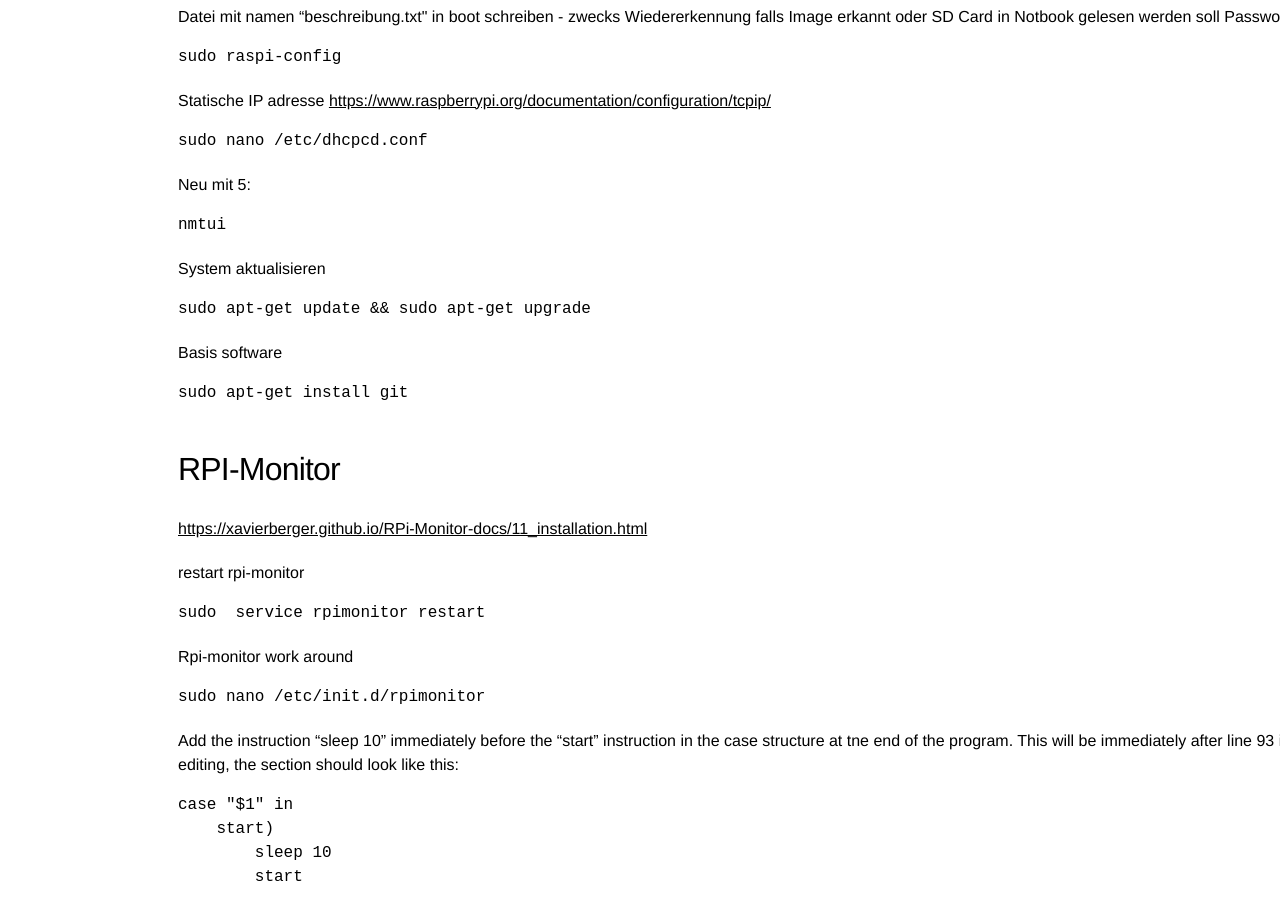
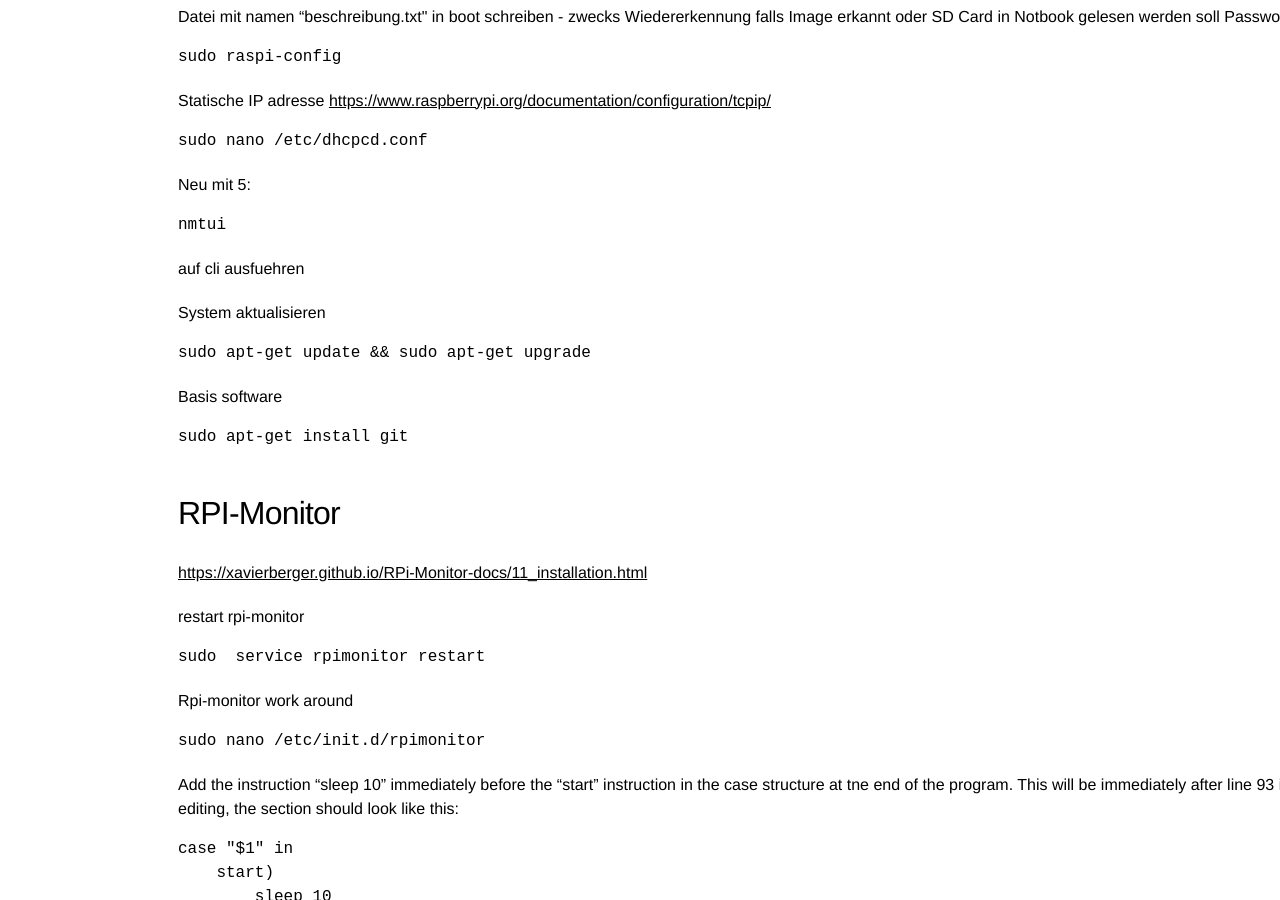
Before and after one commit to Wingertsau/ct.github.io, a Jekyll site: the page built from raspi.md, in a window 1280 px wide and 900 px high, scrolled down 309 px. Built offline with Jekyll 4.4.1, drawn with Linux system fonts in a browser that asks for light colours; our own code applies the rules of GitHub Pages for plain Markdown files.

Commit message:
Update raspi.md

```diff
--- a/raspi.md
+++ b/raspi.md
@@ -22,7 +22,7 @@ Neu mit 5:
 
     nmtui
 
-
+auf cli ausfuehren
 
 
 System aktualisieren
```
